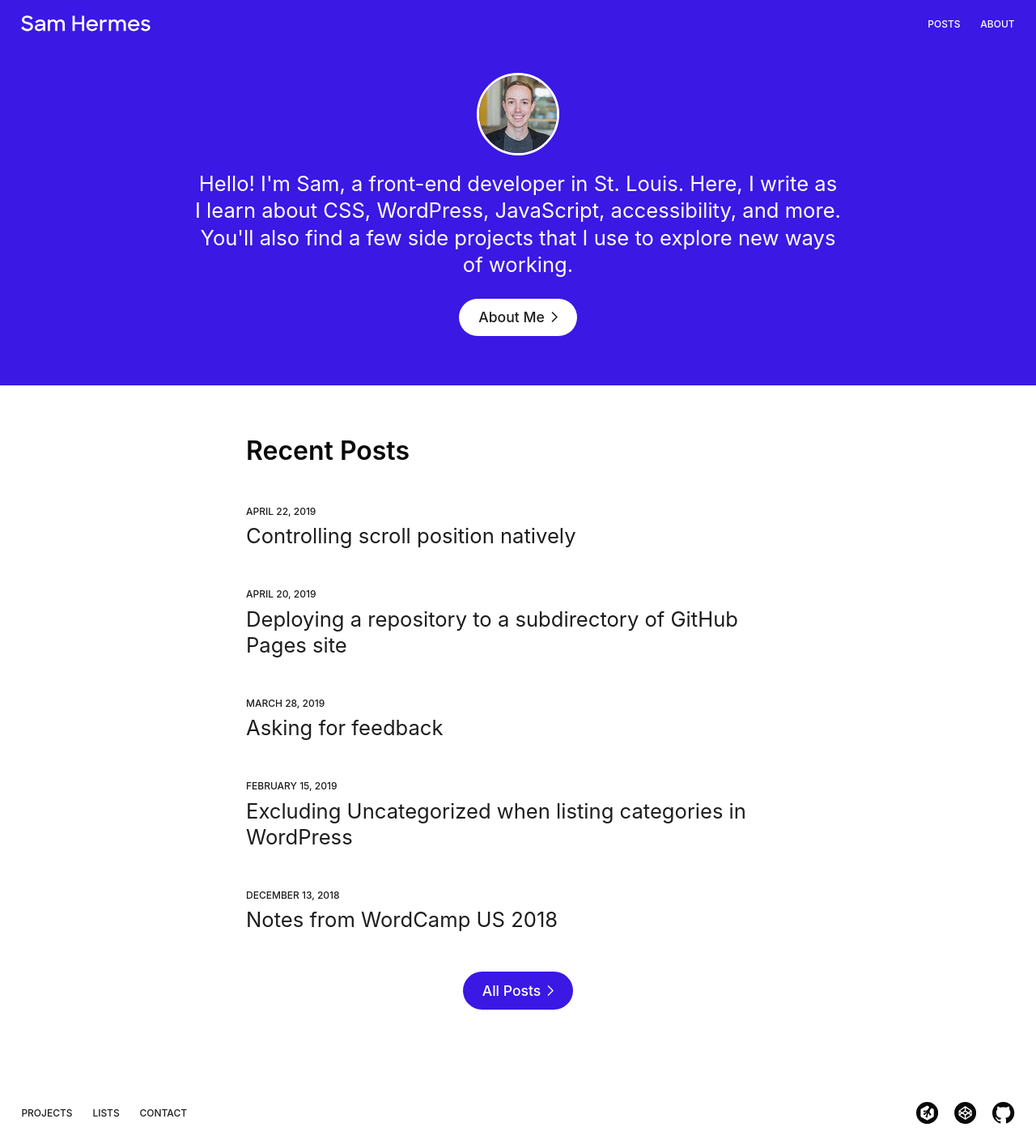
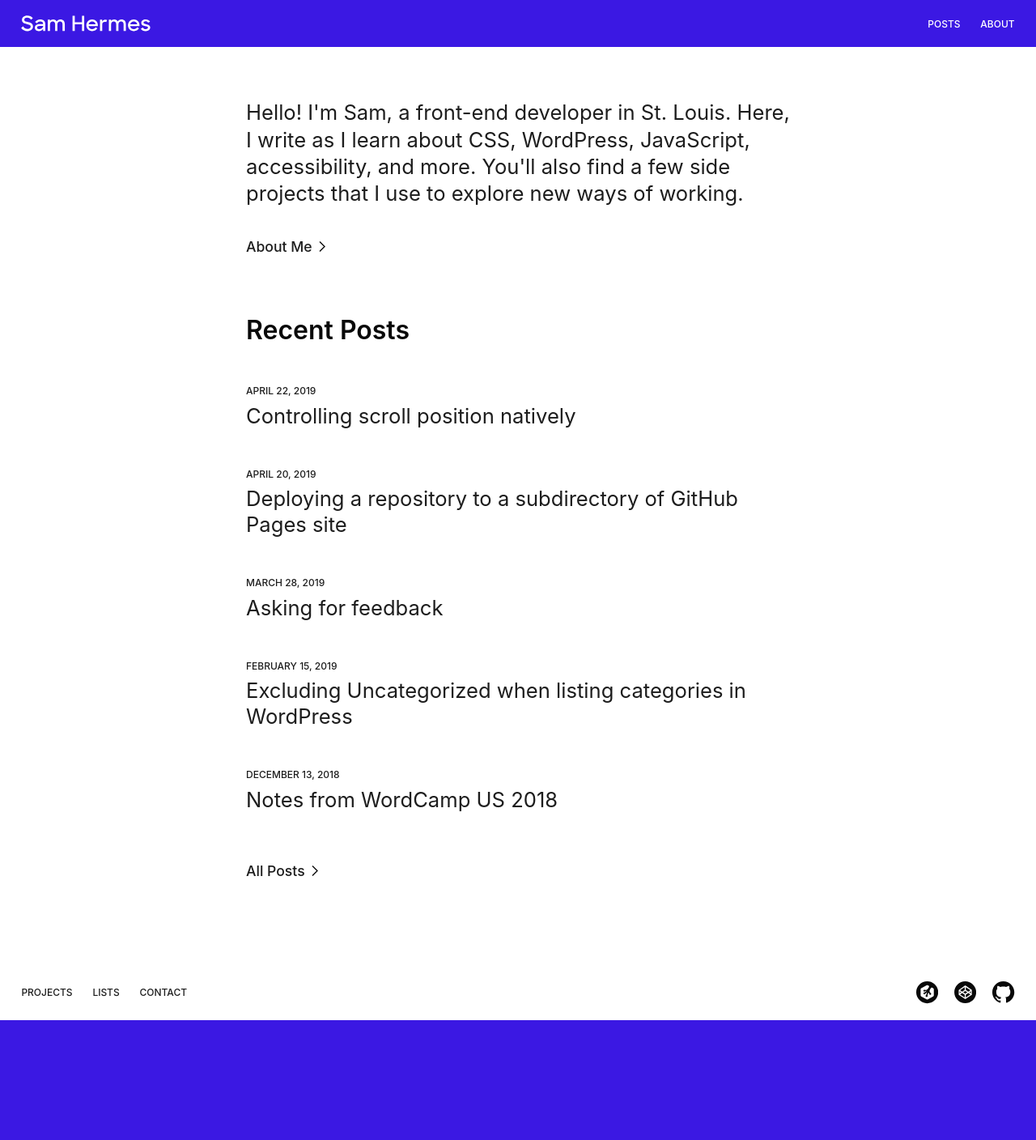
Before and after one commit to samhermes/samhermes.github.io, a Jekyll site: the page built from index.md, in a window 1280 px wide. Shown: the whole page at 81% size. Built offline with Jekyll 4.4.1, drawn with Linux system fonts in a browser that asks for light colours; after the commit the page ends 1260 px from its top, so only the background shows below that.

Commit message:
Simplify homepage

```diff
--- a/_sass/_home.scss
+++ b/_sass/_home.scss
@@ -4,35 +4,15 @@
     }
 
     .intro {
-        background: #3b18e3;
-
         .intro-text {
-            max-width: 50em;
+            max-width: 42em;
             margin: 0 auto;
-            padding: 2em 0 2.5em;
+            padding: 2em 0 3em;
             width: 90%;
             position: relative;
-            color: #fff;
 
             @media screen and (min-width: 48em) {
-                padding: 2em 0 3.8em;
-                width: 80%;
-                text-align: center;
-            }
-        }
-
-        .headshot {
-            width: 5rem;
-            height: 5rem;
-            margin-bottom: 1rem;
-            border-radius: 50%;
-            border: 3px solid #fff;
-
-            @media screen and (min-width: 48em) {
-                width: 6rem;
-                height: 6rem;
-                margin: 0 auto 1.1rem;
-                display: block;
+                padding: 4em 0 3em;
             }
         }
 
@@ -51,12 +31,12 @@
             font-size: 1.1rem;
             font-weight: 500;
             background: #fff;
-            padding: 0.65rem 1.2rem;
+            padding: 0.65rem 1.2rem 0.65rem 0;
             border-radius: 1.5rem;
             display: inline-block;
 
             @media screen and (min-width: 48em) {
-                padding: 0.8rem 1.5rem;
+                padding: 0.8rem 1.5rem 0.8rem 0;
             }
 
             &:hover {
@@ -79,13 +59,9 @@
 
     .home-posts {
         margin: 0 auto;
-        padding: 2.3rem 0 4rem;
+        padding: 0 0 4rem;
         max-width: 42em;
         width: 90%;
-
-        @media screen and (min-width: 28.125em) {
-            padding-top: 3rem;
-        }
 
         h2 {
             font-weight: 600;
@@ -101,19 +77,16 @@
 
         .view-all {
             width: 100%;
-            text-align: center;
 
             a {
                 font-size: 1.1rem;
                 font-weight: 500;
-                background: #3b18e3;
-                padding: 0.65rem 1.2rem;
+                padding: 0.65rem 1.2rem 0.65rem 0;
                 border-radius: 1.5rem;
                 display: inline-block;
-                color: #fff;
 
                 @media screen and (min-width: 48em) {
-                    padding: 0.8rem 1.5rem;
+                    padding: 0.8rem 1.5rem 0.8rem 0;
                 }
 
                 &:hover {
@@ -124,7 +97,7 @@
                     content: "";
                     height: 13px;
                     width: 8px;
-                    background: url("/img/arrow-white.svg") no-repeat;
+                    background: url("/img/arrow.svg") no-repeat;
                     background-position: center;
                     background-size: cover;
                     margin-left: 0.5rem;
--- a/index.md
+++ b/index.md
@@ -4,7 +4,6 @@ title: Home
 ---
 <div class="intro">
   <div class="intro-text">
-    <img class="headshot" src="/img/samhermes.jpg" alt="Sam Hermes headshot">
     <p>Hello! I'm Sam, a front-end developer in St. Louis. Here, I write as I learn about CSS, WordPress, JavaScript, accessibility, and more. You'll also find a few side projects that I use to explore new ways of working.</p>
     <a class="cta" href="/about">About Me</a>
   </div>
```
Also changed, not shown: img/arrow-white.svg (deleted).
